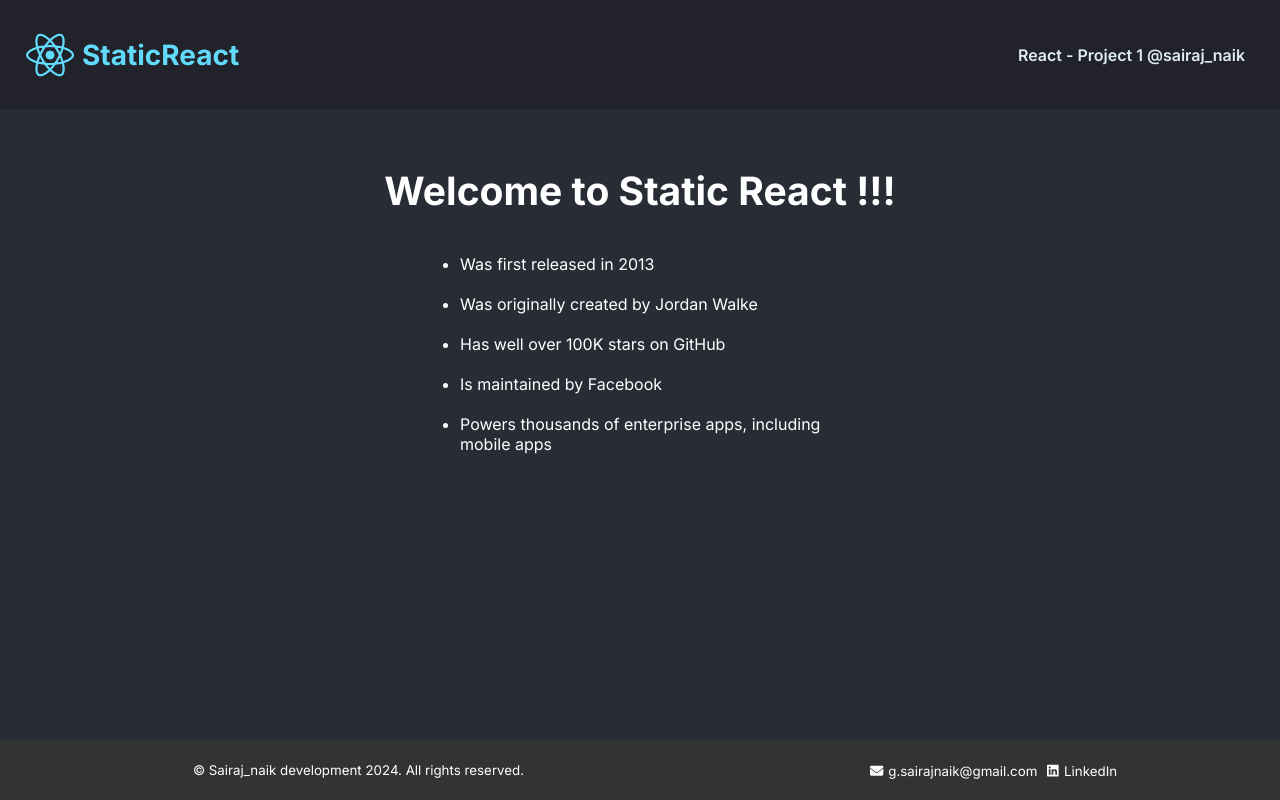
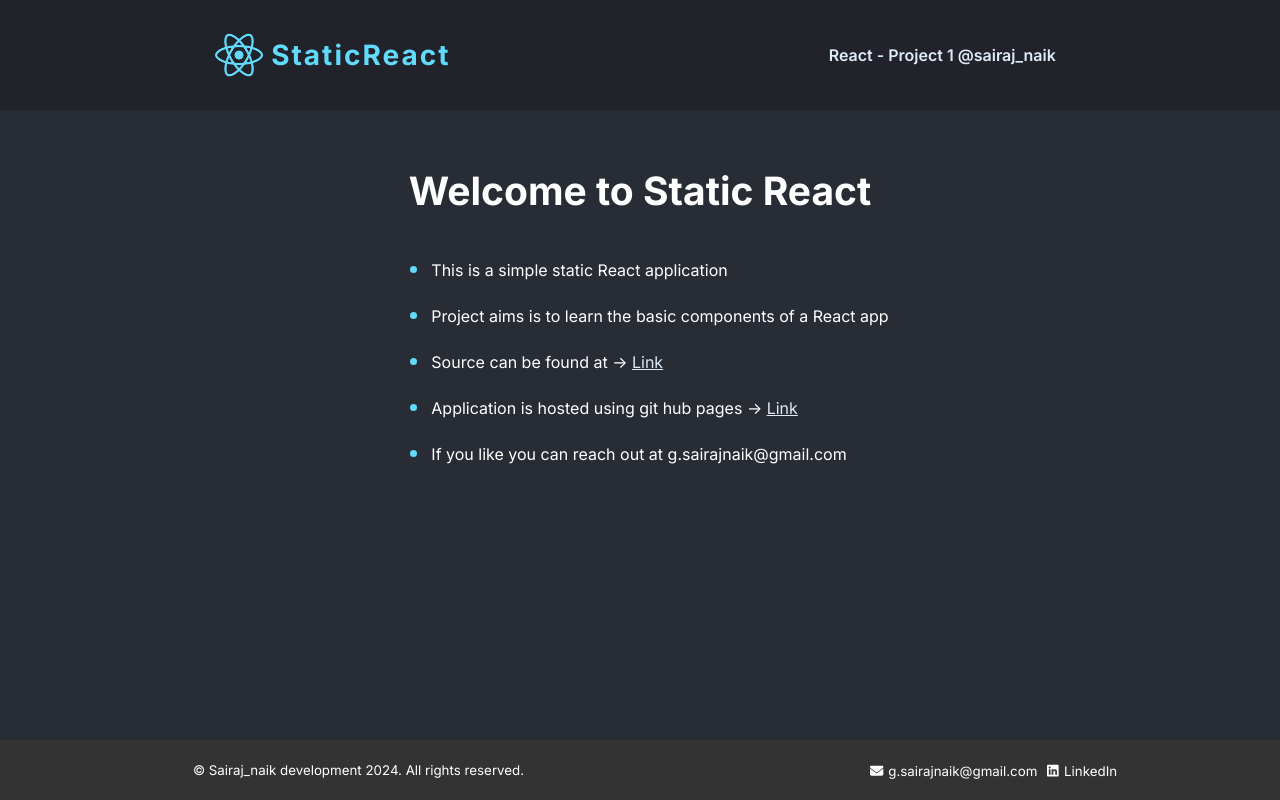
Before and after one commit to rajnayak369/static-react, a React (Create React App) app: page / in a window 1280 px wide. Built offline with nearby package versions, Linux system fonts and the light colour scheme.

Commit message:
li content updated

```diff
--- a/src/App.css
+++ b/src/App.css
@@ -10,12 +10,19 @@ nav {
   background-color: #21222A;
   height: 70px;
   padding: 20px 25px;
+  justify-content: space-around;
+}
+
+.nav-logo{
+  display: flex;
+  align-items: center;
+
 }
 
 .nav--logo_text {
-  margin-right: auto;
   color: #61DAFB;
   font-size: 28px;
+  letter-spacing: 2px; /* Adjust the value as needed */
 }
 
 .nav--title {
@@ -33,6 +40,12 @@ nav {
   margin-right: 10px;
   color: #DEEBF8;
 }
+
+.li-link{
+  margin-right: 10px;
+  color: #DEEBF8;
+}
+
 
 main {
   padding: 57px 27px;
@@ -52,11 +65,16 @@ main {
 
 .main--facts {
   margin-top: 30px;
-  max-width: 400px;
+  max-width: 600px;
 }
 
 .main--facts > li {
   padding-block: 10px;
+}
+
+.main--facts > li::marker {
+  font-size: 1.4rem;
+  color: #61DAFB;
 }
 
 footer {
--- a/src/components/Footer.js
+++ b/src/components/Footer.js
@@ -13,7 +13,7 @@ function Footer() {
                     <span>g.sairajnaik@gmail.com</span>
                 </a>
 
-                <a href="https://www.linkedin.com/in/your-profile" target="_blank" className="footer-link">
+                <a href="https://www.linkedin.com/in/sairaj-naik-08713723b/" target="_blank" className="footer-link">
                     <FontAwesomeIcon icon={faLinkedin} className="footer-icon"/>
                     <span>LinkedIn</span>
                 </a>
--- a/src/components/MainContent.js
+++ b/src/components/MainContent.js
@@ -2,13 +2,13 @@ function MainContent() {
     return (
         <main>
             <div className="main--div">
-                <h1 className="main--title">Welcome to Static React !!!</h1>
+                <h1 className="main--title">Welcome to Static React</h1>
                 <ul className="main--facts">
-                    <li>Was first released in 2013</li>
-                    <li>Was originally created by Jordan Walke</li>
-                    <li>Has well over 100K stars on GitHub</li>
-                    <li>Is maintained by Facebook</li>
-                    <li>Powers thousands of enterprise apps, including mobile apps</li>
+                    <li>This is a simple static React application </li>
+                    <li>Project aims is to learn the basic components of a React app</li>
+                    <li>Source can be found at -> <a href="https://github.com/rajnayak369/static-react" className="li-link">Link</a> </li>
+                    <li>Application is hosted using git hub pages -> <a href="https://rajnayak369.github.io/static-react/" className="li-link">Link</a></li>
+                    <li>If you like you can reach out at g.sairajnaik@gmail.com</li>
                 </ul>
             </div>
         </main>
--- a/src/components/Navbar.js
+++ b/src/components/Navbar.js
@@ -3,9 +3,11 @@ import logo from '../images/logo.png'
 function Navbar() {
     return (
         <nav>
-            <img src={logo} alt="logo" className="nav--icon" />
-            <h3 className="nav--logo_text">StaticReact</h3>
-            <h4 className="nav--title">React - Project 1 <a href="https://www.linkedin.com/in/your-profile" className="nav-link">@sairaj_naik</a></h4>
+            <div className='nav-logo'>
+                <img src={logo} alt="logo" className="nav--icon" />
+                <h3 className="nav--logo_text">StaticReact</h3>
+            </div>
+            <h4 className="nav--title">React - Project 1 <a href="https://www.linkedin.com/in/sairaj-naik-08713723b/" className="nav-link">@sairaj_naik</a></h4>
         </nav>
     )
   }
```
